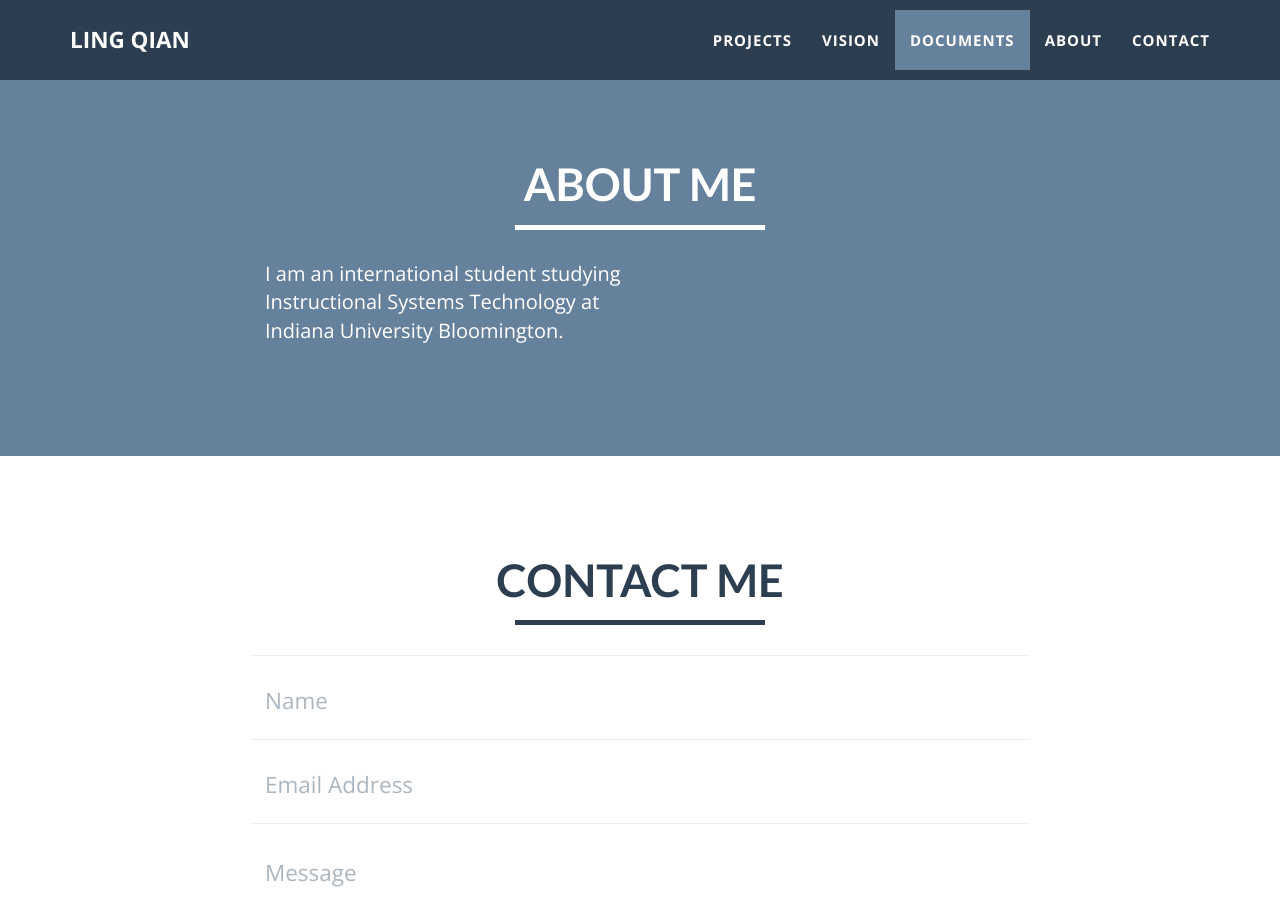
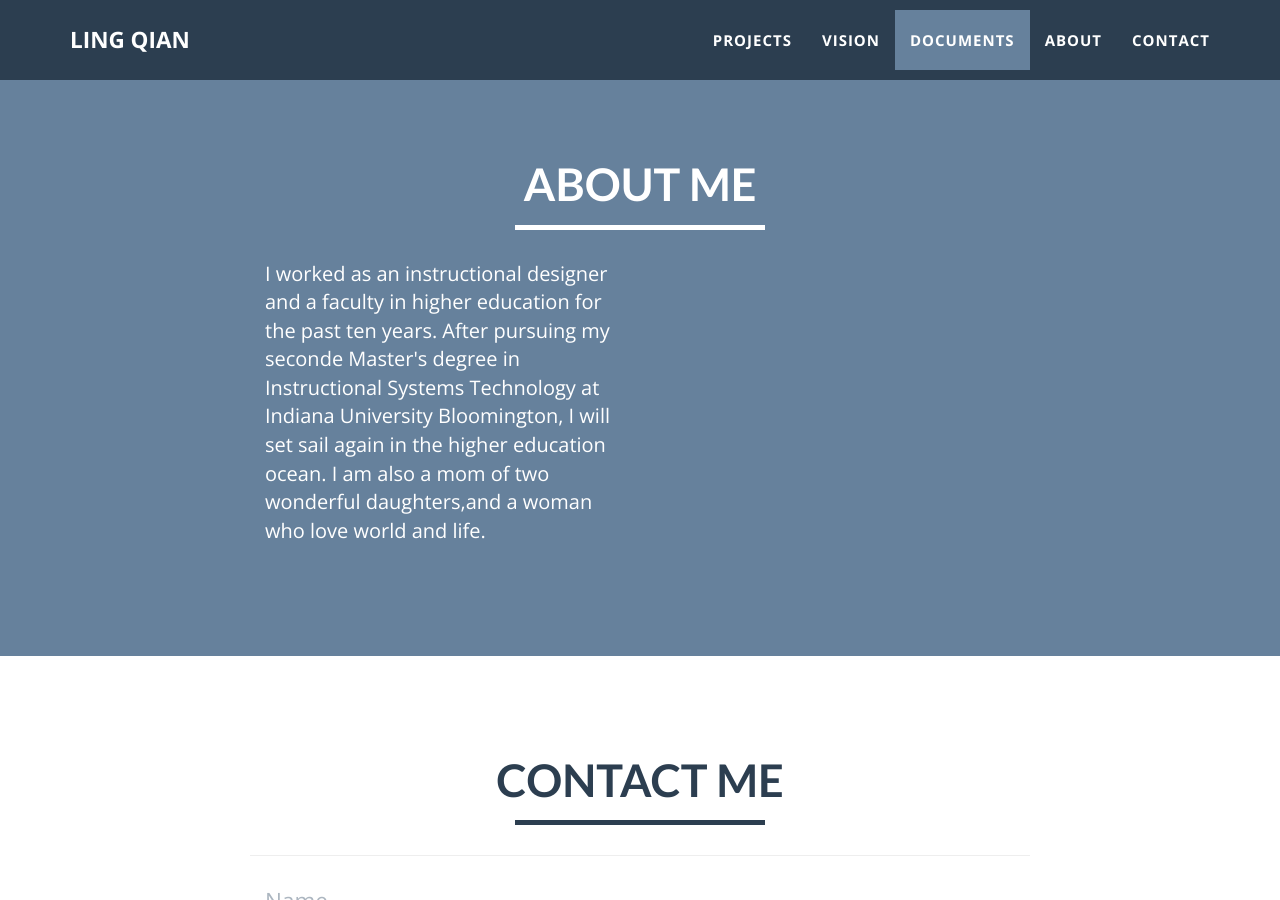
Before and after one commit to lingqiann/lingqiann.github.io, a Jekyll site: the page built from index.html, in a window 1280 px wide and 900 px high, scrolled down 3277 px. Built offline with Jekyll 4.4.1, drawn with Linux system fonts in a browser that asks for light colours.

Commit message:
Update about.html

```diff
--- a/_includes/about.html
+++ b/_includes/about.html
@@ -9,7 +9,7 @@
         </div>
         <div class="row">
             <div class="col-lg-4 col-lg-offset-2">
-                <p>I am an international student studying Instructional Systems Technology at Indiana University Bloomington.</p>
+                <p>I worked as an instructional designer and a faculty in higher education for the past ten years. After pursuing my seconde Master's degree in Instructional Systems Technology at Indiana University Bloomington, I will set sail again in the higher education ocean. I am also a mom of two wonderful daughters,and a woman who love world and life.</p>
             </div>
             <div class="col-lg-4">
                 <p></p>
```
